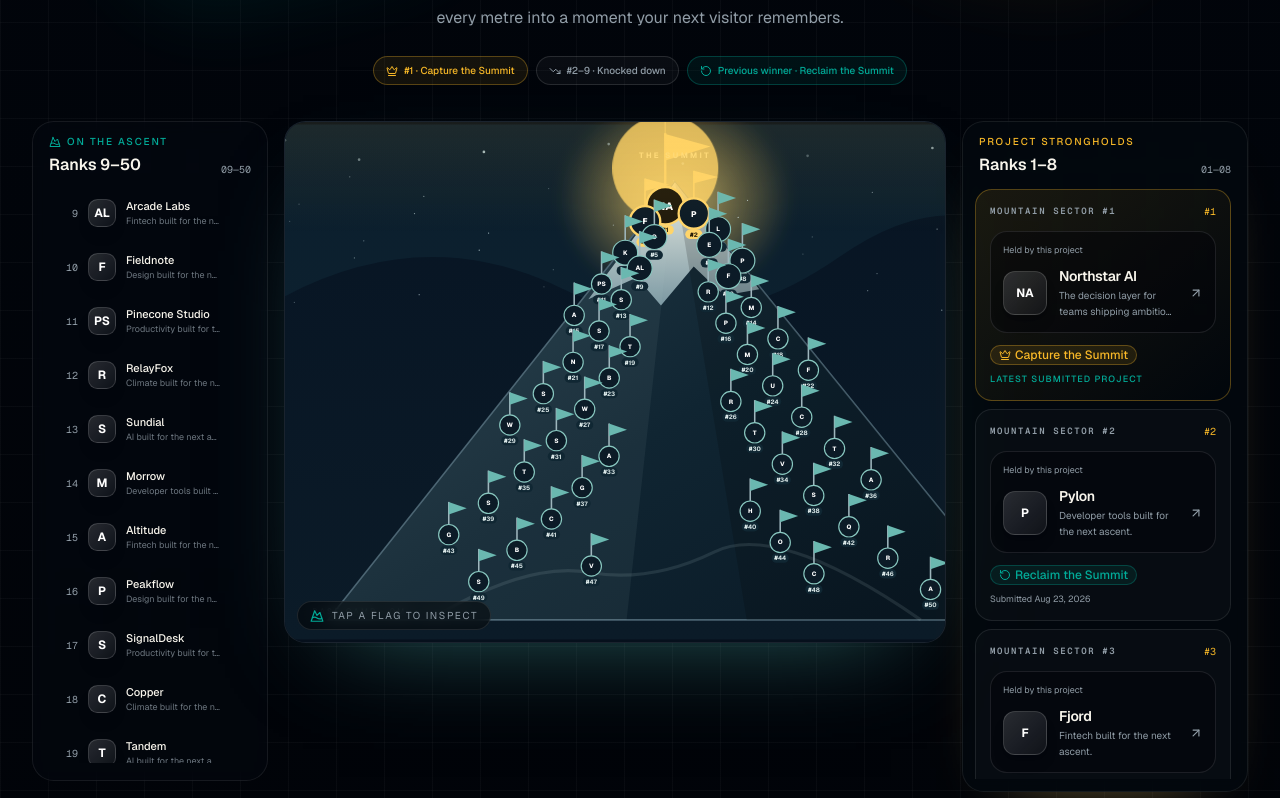
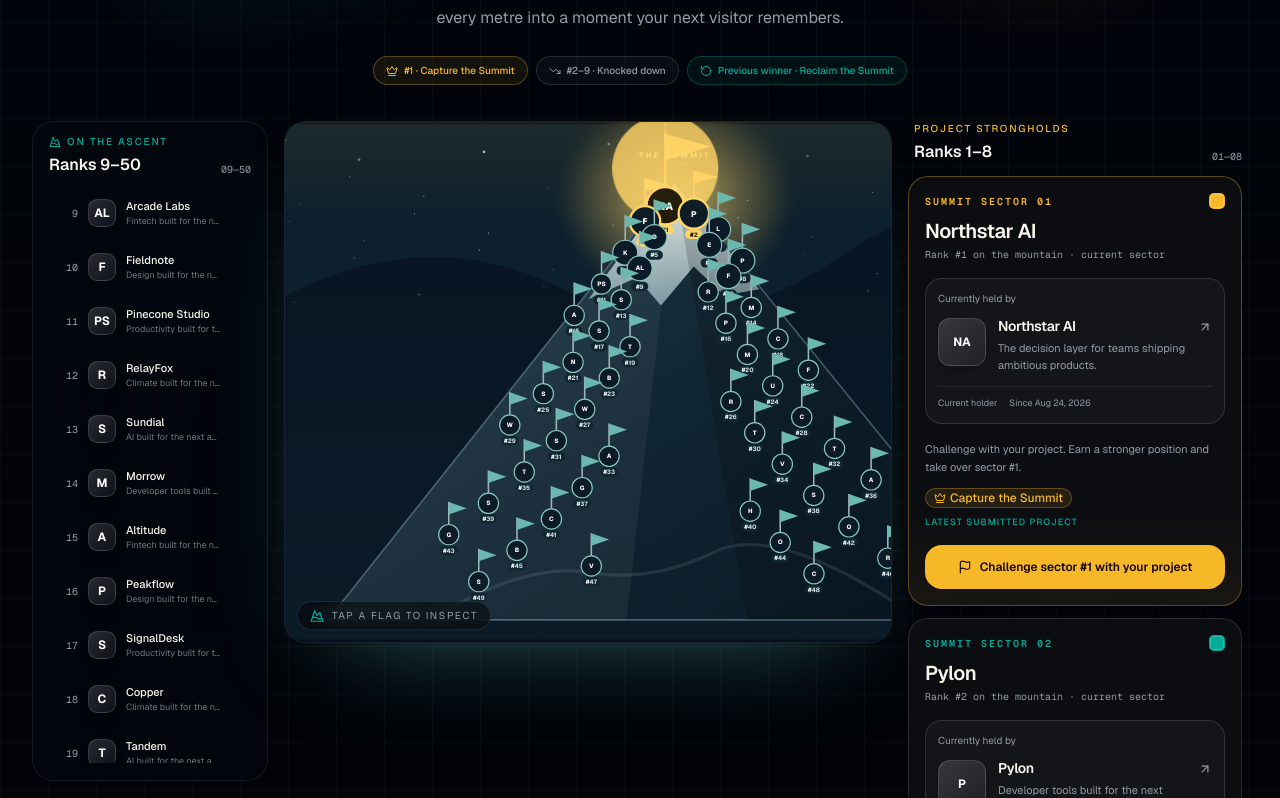
Before and after one commit to usamar98/summitwar, a Next.js app: page / in a window 1280 px wide. Shown: the part 382-1180 px from the top of the page. Built offline with nearby package versions, Linux system fonts and the light colour scheme; no server answers.

Commit message:
Redesign project stronghold cards

```diff
--- a/src/app/page.tsx
+++ b/src/app/page.tsx
@@ -103,7 +103,7 @@ export default async function HomePage() {
               </Badge>
             </div>
           </div>
-          <div className="grid items-start gap-4 xl:grid-cols-[236px_minmax(0,1fr)_286px]">
+          <div className="grid items-start gap-4 xl:grid-cols-[236px_minmax(0,1fr)_340px]">
             <div className="order-3 xl:order-1">
               <MountainClimbers startups={data.mountain.slice(8)} />
             </div>
--- a/src/components/summitwar/ranking-panels.tsx
+++ b/src/components/summitwar/ranking-panels.tsx
@@ -2,6 +2,7 @@ import Link from "next/link";
 import {
   ArrowUpRight,
   Crown,
+  Flag,
   MountainSnow,
   RotateCcw,
   TrendingDown,
@@ -48,46 +49,80 @@ function ProjectSectorCard({
     year: "numeric",
     timeZone: "UTC",
   }).format(new Date(startup.createdAt));
+  const rankLabel = String(rank).padStart(2, "0");
 
   return (
     <article
-      className={`relative overflow-hidden rounded-xl border p-3.5 ${
-        rank === 1
-          ? "border-primary/30 bg-gradient-to-br from-primary/10 to-transparent"
-          : "border-white/9 bg-white/[.025]"
+      className={`relative overflow-hidden rounded-[20px] border bg-[#0d0e12]/95 p-4 shadow-[0_24px_60px_-42px_rgba(0,0,0,.95)] ${
+        rank === 1 ? "border-primary/35" : "border-white/12"
       }`}
     >
+      <div
+        aria-hidden="true"
+        className={`absolute inset-x-0 bottom-0 h-24 bg-gradient-to-t ${
+          rank === 1 ? "from-primary/[.055]" : "from-accent/[.035]"
+        } to-transparent`}
+      />
       <div className="flex items-center justify-between gap-3">
-        <div className="font-mono text-[9px] font-semibold uppercase tracking-[.18em] text-muted-foreground">
-          Mountain sector #{rank}
+        <div
+          className={`font-mono text-[10px] font-semibold uppercase tracking-[.2em] ${
+            rank === 1 ? "text-primary" : "text-accent"
+          }`}
+        >
+          Summit sector {rankLabel}
         </div>
-        <span className="font-mono text-[10px] text-primary">#{rank}</span>
+        <span
+          aria-hidden="true"
+          className={`size-4 rounded-[5px] border shadow-[inset_0_0_0_1px_rgba(255,255,255,.18)] ${
+            rank === 1
+              ? "border-primary/80 bg-primary"
+              : "border-accent/70 bg-accent"
+          }`}
+        />
       </div>
-      <div className="mt-3 rounded-xl border border-white/10 bg-background/45 p-3">
-        <div className="mb-2 text-[9px] text-muted-foreground">
-          Held by this project
+      <h3 className="relative mt-2 truncate text-xl font-semibold tracking-tight">
+        {startup.name}
+      </h3>
+      <p className="relative mt-0.5 font-mono text-[10px] text-muted-foreground">
+        Rank #{rank} on the mountain · current sector
+      </p>
+
+      <div className="relative mt-4 rounded-xl border border-white/12 bg-white/[.035] p-3">
+        <div className="mb-2.5 text-[10px] text-muted-foreground">
+          Currently held by
         </div>
         <Link
           href={`/startup/${startup.slug}`}
-          className="group flex min-w-0 items-center gap-3"
+          className="group flex min-w-0 items-start gap-3"
+          aria-label={`View ${startup.name} project profile`}
         >
           <StartupMark
             name={startup.name}
             logoUrl={startup.logoUrl}
-            className="size-11 rounded-lg"
+            className="mt-0.5 size-12 rounded-lg"
           />
           <div className="min-w-0 flex-1">
-            <h3 className="truncate text-sm font-semibold tracking-tight">
+            <div className="truncate text-sm font-semibold tracking-tight">
               {startup.name}
-            </h3>
-            <p className="mt-0.5 line-clamp-2 text-[10px] leading-4 text-muted-foreground">
+            </div>
+            <p className="mt-1 line-clamp-3 text-[11px] leading-[1.55] text-muted-foreground">
               {startup.tagline}
             </p>
           </div>
-          <ArrowUpRight className="size-3.5 shrink-0 text-muted-foreground transition-colors group-hover:text-primary" />
+          <ArrowUpRight className="mt-1 size-3.5 shrink-0 text-muted-foreground transition-colors group-hover:text-primary" />
         </Link>
+        <div className="mt-3 flex flex-wrap items-center gap-x-3 gap-y-1 border-t border-white/8 pt-2.5 text-[9px] text-muted-foreground">
+          <span>Current holder</span>
+          <time dateTime={startup.createdAt}>Since {submitted}</time>
+        </div>
       </div>
-      <div className="mt-3 flex flex-wrap items-center justify-between gap-2">
+
+      <p className="relative mt-4 text-[11px] leading-[1.65] text-muted-foreground">
+        Challenge with your project. Earn a stronger position and take over
+        sector #{rank}.
+      </p>
+
+      <div className="relative mt-3 flex flex-wrap items-center justify-between gap-2">
         <Badge variant="outline" className={status.className}>
           <StatusIcon className="size-3" /> {status.label}
         </Badge>
@@ -104,6 +139,16 @@ function ProjectSectorCard({
           </time>
         )}
       </div>
+      <Link
+        href="/start"
+        className={`relative mt-4 flex min-h-11 w-full items-center justify-center gap-2 rounded-xl px-4 text-center text-xs font-semibold transition-[filter,transform] hover:brightness-110 active:translate-y-px ${
+          rank === 1
+            ? "bg-primary text-primary-foreground"
+            : "bg-accent text-accent-foreground"
+        }`}
+      >
+        <Flag className="size-3.5" /> Challenge sector #{rank} with your project
+      </Link>
     </article>
   );
 }
@@ -115,11 +160,8 @@ export function SummitLeaders({ startups }: { startups: Startup[] }) {
     null,
   );
   return (
-    <aside
-      aria-label="Top eight projects"
-      className="rounded-2xl border border-white/8 bg-card/55 p-3 shadow-[0_28px_70px_-52px_rgba(255,205,95,.7)] backdrop-blur"
-    >
-      <div className="mb-3 flex items-end justify-between px-1">
+    <aside aria-label="Top eight projects" className="min-w-0">
+      <div className="mb-3 flex items-end justify-between px-1.5">
         <div>
           <div className="text-[10px] font-medium uppercase tracking-[.18em] text-primary">
             Project strongholds
@@ -131,7 +173,7 @@ export function SummitLeaders({ startups }: { startups: Startup[] }) {
         </span>
       </div>
       {startups.length ? (
-        <div className="grid max-h-[590px] gap-2 overflow-y-auto pr-1">
+        <div className="grid max-h-[660px] gap-3 overflow-y-auto pr-1.5">
           {startups.map((startup) => (
             <ProjectSectorCard
               key={startup.id}
```
Also changed, not shown: 1 other file (tests, documents, lock files or other folders).
